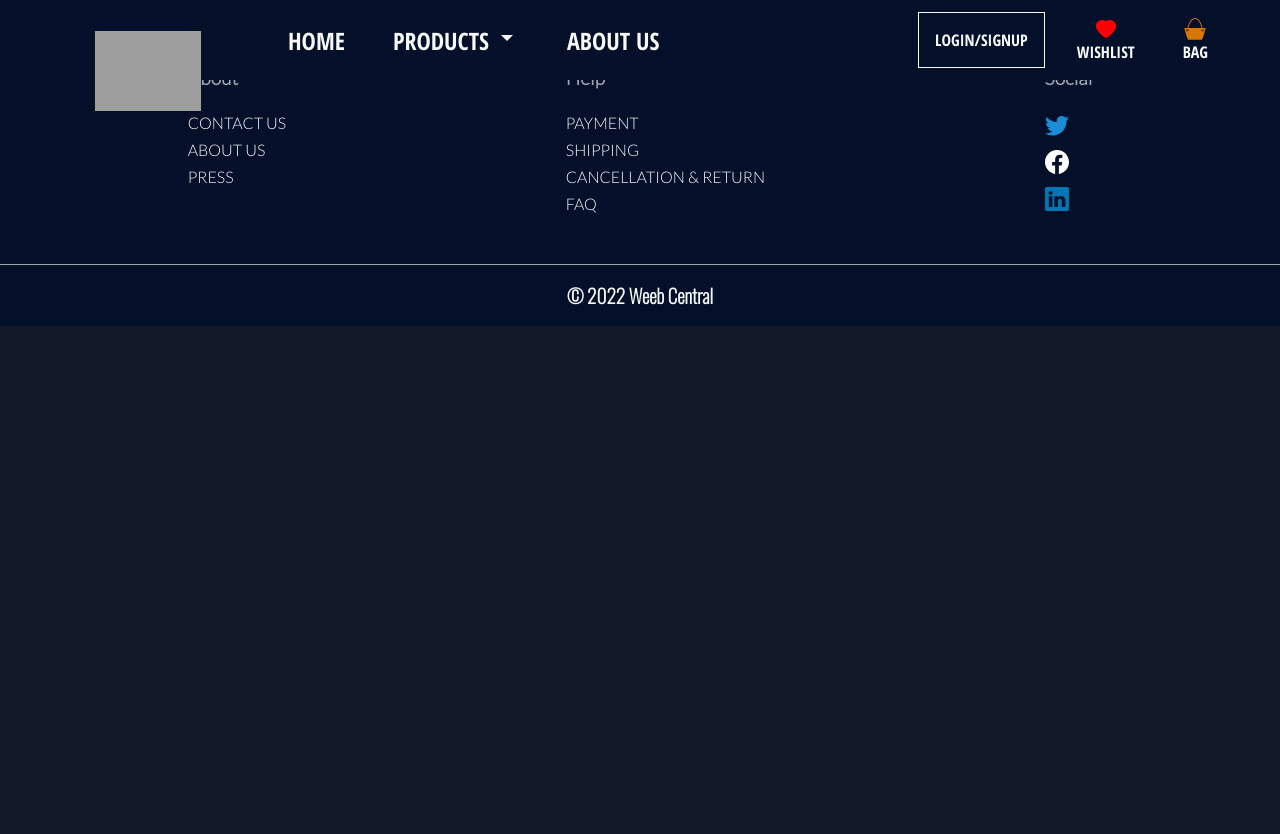
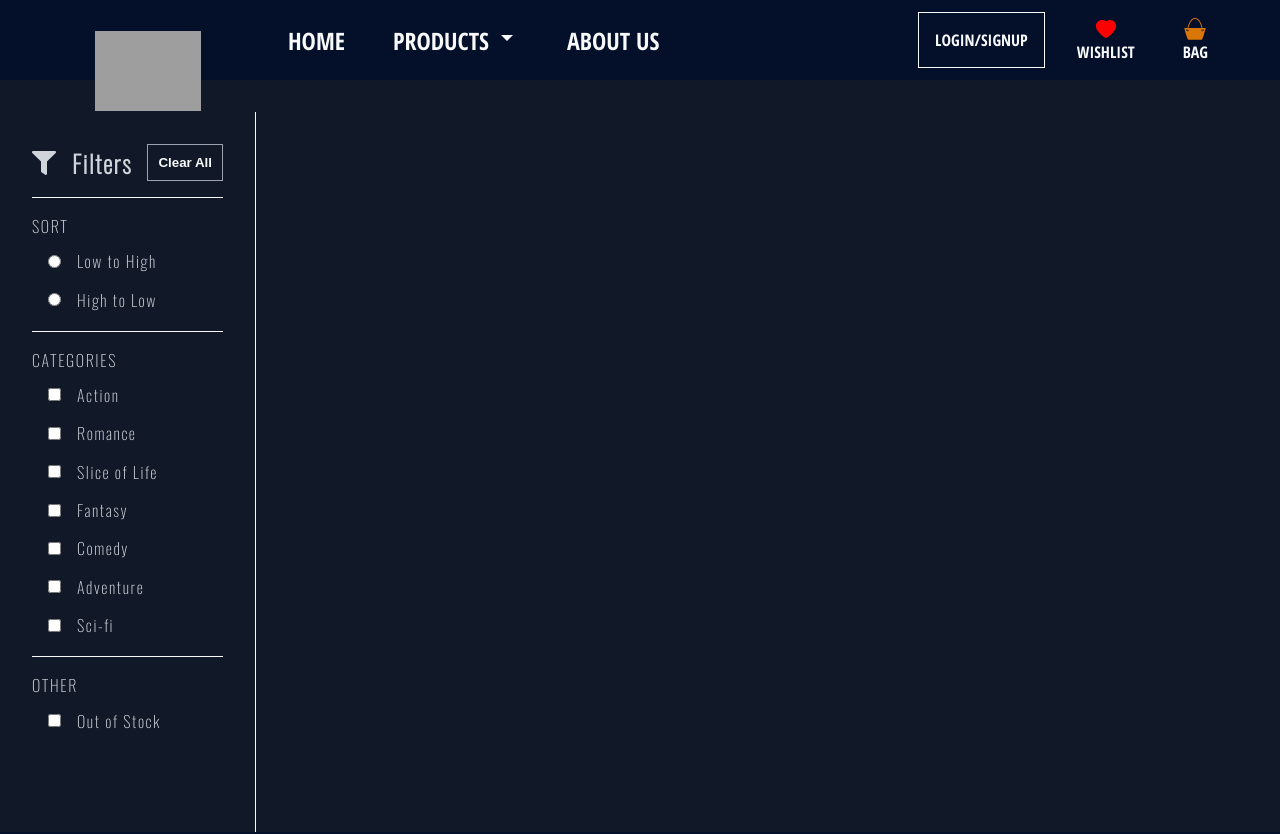
Before and after one commit to md-amir-gauhar/weeb-central, a React (Create React App) app: page /products/manga in a window 1280 px wide. Shown: the top 834 px of the page. Before the commit the page ends 800 px from the top, so only its background shows below. Built offline with nearby package versions, Linux system fonts and the light colour scheme; grey boxes are pictures that could not be loaded; what miragejs would draw is missing.

Commit message:
feat: added filter component

```diff
--- a/src/App.js
+++ b/src/App.js
@@ -19,7 +19,7 @@ function App() {
         <Header />
         <Routes>
           <Route path="/" element={<Home />} />
-          <Route path="products/manga" element={<Manga />} />
+          <Route path="/products/manga" element={<Manga />} />
           <Route path="/wishlist" element={<Wishlist />} />
           <Route path="/cart" element={<Cart />} />
         </Routes>
--- /dev/null
+++ b/src/components/Filter.jsx
@@ -0,0 +1,162 @@
+import React, { useState } from 'react'
+import { FaFilter } from 'react-icons/fa'
+
+import '../styles/Filter.css'
+
+const Filter = () => {
+  const [isChecked, setIsChecked] = useState({
+    lowtohigh: false,
+    hightolow: false,
+  })
+
+  const [categories, setCategories] = useState({
+    action: false,
+    romance: false,
+    sliceOfLife: false,
+    fantasy: false,
+    comedy: false,
+    adventure: false,
+    sciFi: false
+  })
+
+  const radioHandler = e => {
+    const { name } = e.target;
+    if (name === 'low') setIsChecked({ ...isChecked, lowtohigh: true, hightolow: false })
+    else setIsChecked({ ...isChecked, lowtohigh: false, hightolow: true })
+  }
+
+  const checkboxHandler = (e) => {
+    const { name } = e.target;
+    if (name === "action") {
+      setCategories({ ...categories, action: categories.action === true ? false : true })
+    } else if (name === "romance") {
+      setCategories({ ...categories, romance: categories.romance === true ? false : true })
+    } else if (name === "sliceoflife") {
+      setCategories({ ...categories, sliceOfLife: categories.sliceOfLife === true ? false : true })
+    } else if (name === "fantasy") {
+      setCategories({ ...categories, fantasy: categories.fantasy === true ? false : true })
+    } else if (name === "comedy") {
+      setCategories({ ...categories, comedy: categories.comedy === true ? false : true })
+    } else if (name === "adventure") {
+      setCategories({ ...categories, adventure: categories.adventure === true ? false : true })
+    } else {
+      setCategories({ ...categories, sciFi: categories.sciFi === true ? false : true })
+    }
+  }
+
+  return (
+    <section className="filter-container">
+      <div className='filter'>
+        <div className="filter-header">
+          <h2><FaFilter /><span>Filters</span></h2>
+          <button>Clear All</button>
+        </div>
+        <div className="filter-sort">
+          <span>SORT</span>
+          <div>
+            <input
+              type="radio"
+              name='low'
+              value='low'
+              checked={isChecked.lowtohigh}
+              onChange={radioHandler}
+            />
+            <label>Low to High</label><br />
+          </div>
+          <div>
+            <input
+              type="radio"
+              value="high"
+              name='high'
+              checked={isChecked.hightolow}
+              onChange={radioHandler}
+            />
+            <label>High to Low</label><br />
+          </div>
+        </div>
+        <div className="filter-categories">
+          <span>CATEGORIES</span>
+          <div>
+            <input
+              type="checkbox"
+              name="action"
+              value="action"
+              checked={categories.action}
+              onChange={checkboxHandler}
+            />
+            <label>Action</label><br />
+          </div>
+          <div>
+            <input
+              type="checkbox"
+              name="romance"
+              value="romance"
+              checked={categories.romance}
+              onChange={checkboxHandler}
+            />
+            <label>Romance</label><br />
+          </div>
+          <div>
+            <input
+              type="checkbox"
+              name="sliceoflife"
+              value="sliceoflife"
+              checked={categories.sliceOfLife}
+              onChange={checkboxHandler}
+            />
+            <label>Slice of Life</label><br />
+          </div>
+          <div>
+            <input
+              type="checkbox"
+              name="fantasy"
+              value="fantasy"
+              checked={categories.fantasy}
+              onChange={checkboxHandler}
+            />
+            <label>Fantasy</label><br />
+          </div>
+          <div>
+            <input
+              type="checkbox"
+              name="comedy"
+              value="comedy"
+              checked={categories.comedy}
+              onChange={checkboxHandler}
+            />
+            <label>Comedy</label><br />
+          </div>
+          <div>
+            <input
+              type="checkbox"
+              name="adventure"
+              value="adventure"
+              checked={categories.adventure}
+              onChange={checkboxHandler}
+            />
+            <label >Adventure</label><br />
+          </div>
+          <div>
+            <input
+              type="checkbox"
+              name="sci-fi"
+              value="sci-fi"
+              checked={categories.sciFi}
+              onChange={checkboxHandler}
+            />
+            <label>Sci-fi</label><br />
+          </div>
+        </div>
+        <div className="filter-other">
+          <span>OTHER</span>
+          <div>
+            <input type="checkbox" name="outofstock" value="outofstock" />
+            <label>Out of Stock</label><br />
+          </div>
+        </div>
+      </div>
+    </section>
+  )
+}
+
+export default Filter
--- a/src/components/Header.jsx
+++ b/src/components/Header.jsx
@@ -25,7 +25,7 @@ const Header = () => {
           <div className="dropdown">
             <Link to='#' onClick={() => setToggleDown(!toggleDown)}>PRODUCTS <IoMdArrowDropdown /></Link>
             {toggleDown && <ul className="dropdown__items">
-              <li><Link to="/product/manga">Manga</Link></li>
+              <li><Link to="/products/manga">Manga</Link></li>
               <li><Link to="#">Blu-rays</Link></li>
               <li><Link to="#">Merchandise</Link></li>
               <li><Link to="#">Accessories</Link></li>
--- a/src/pages/Manga.js
+++ b/src/pages/Manga.js
@@ -1,8 +1,13 @@
 import React from 'react'
+import Filter from '../components/Filter'
+
+import '../styles/Manga.css'
 
 const Manga = () => {
   return (
-    <div>Manga</div>
+    <div className='manga'>
+      <Filter />
+    </div>
   )
 }
 
--- /dev/null
+++ b/src/styles/Filter.css
@@ -0,0 +1,78 @@
+.filter-container {
+  flex: 0.2;
+  width: 20%;
+  height: calc(100vh - 80px);
+  padding: 2rem;
+  color: var(--gray-300);
+  border-right: 1px solid var(--gray-50);
+  font-family: var(--oswald-font);
+  letter-spacing: 0.1em;
+  position: fixed;
+  z-index: 999;
+  margin-top: 80px;
+  overflow: auto;
+}
+
+.filter::-webkit-scrollbar {
+  display: none;
+}
+
+.filter {
+  height: 100%;
+  width: 100%;
+  display: flex;
+  flex-direction: column;
+  align-items: flex-start;
+  gap: 1rem;
+  overflow: auto;
+}
+
+.filter-header {
+  display: flex;
+  align-items: center;
+  justify-content: space-between;
+  width: 100%;
+  border-bottom: 1px solid var(--gray-50);
+  padding-bottom: 1rem;
+}
+
+.filter-header h2 {
+  font-size: 1.5rem;
+  display: flex;
+  align-items: center;
+  gap: 1rem;
+}
+
+.filter-header button {
+  background-color: transparent;
+  padding: 0.625rem;
+  cursor: pointer;
+  font-weight: 700;
+  color: var(--gray-50);
+  border: 1px solid var(--gray-400);
+}
+
+.filter-sort,
+.filter-categories,
+.filter-other {
+  display: flex;
+  flex-direction: column;
+  gap: 0.5rem;
+  width: 100%;
+  border-bottom: 1px solid var(--gray-50);
+  padding-bottom: 1rem;
+}
+
+.filter-other {
+  border-bottom: none;
+}
+
+.filter-sort div,
+.filter-categories div,
+.filter-other div {
+  display: flex;
+  align-items: center;
+  gap: 1rem;
+  padding-left: 1rem;
+  margin: 0.2rem 0;
+}
--- /dev/null
+++ b/src/styles/Manga.css
@@ -0,0 +1,6 @@
+.manga {
+  width: 100%;
+  margin: 2rem 0 0 0;
+  display: flex;
+  height: 100%;
+}
```
